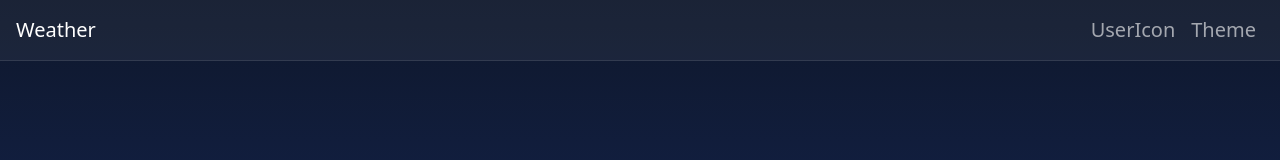
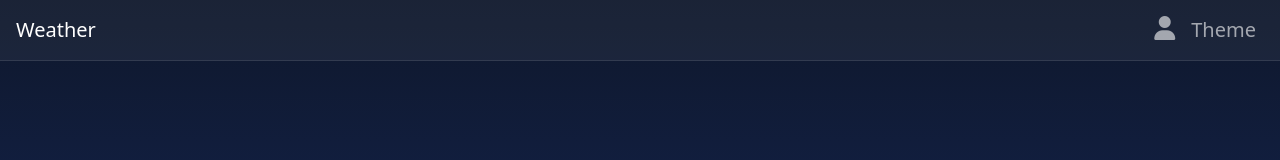
Before and after one commit to JonasLucas00/Weather-app, a React (Vite) app in the folder client/: page / in a window 1280 px wide. Shown: the top 160 px of the page. Built offline with nearby package versions, Linux system fonts and the light colour scheme.

Commit message:
add testeBranch.txt file

```diff
--- a/client/src/components/Header.jsx
+++ b/client/src/components/Header.jsx
@@ -5,7 +5,7 @@ function Header() {
         </div>
 
         <div className="">
-            <button className="mx-2 text-xl text-white/60 hover:text-white transition duration-200">UserIcon</button>
+            <button className="mx-2 text-xl text-white/60 hover:text-white transition duration-200"><i className="fa-solid fa-user text-2xl"></i></button>
             <button className="mx-2 text-xl text-white/60 hover:text-white transition duration-200">Theme</button>
         </div>
     </div>
--- a/client/src/components/Search/SearchResults.jsx
+++ b/client/src/components/Search/SearchResults.jsx
@@ -8,7 +8,14 @@ function SearchResult({weather}) {
                         Today's weather forecast in {weather.name}
                     </h1>
 
+                    <div className="flex items-center text-white bg-white/10 border border-white/10 p-4 rounded-xl text-center shadow-2xl-2xl text-white mb-8 ">
+                        <img src={`https://openweathermap.org/img/wn/${weather.weather[0].icon}.png`} alt="" className="w-16"/>
+                        <p className="text-xl">{weather.weather[0].description}</p>
+                    </div>
+
                 <div className="grid grid-cols-2 gap-6 w-full">
+
+
 
                         <div className="bg-white/10 border border-white/10 p-4 rounded-xl text-center shadow-2xl-2xl text-white">
                                 <p className="text-lg font-medium"><i className="fa-solid fa-temperature-three-quarters text-xl"></i> Temperature</p>
@@ -22,7 +29,7 @@ function SearchResult({weather}) {
 
                         <div className="bg-white/10 border border-white/10 p-4 rounded-xl text-center shadow-2xl text-white">
                             <p className="text-lg font-medium">Wind</p>
-                            <p className="text-xl">{weather.wind.speed}</p>
+                            <p className="text-xl">{(weather.wind.speed * 3.6).toFixed(1)}</p>
                         </div>
 
                         <div className="bg-white/10 border border-white/10 p-4 rounded-xl text-center shadow-2xl text-white">
```
Also changed, not shown: 2 other files (tests, documents, lock files or other folders).
